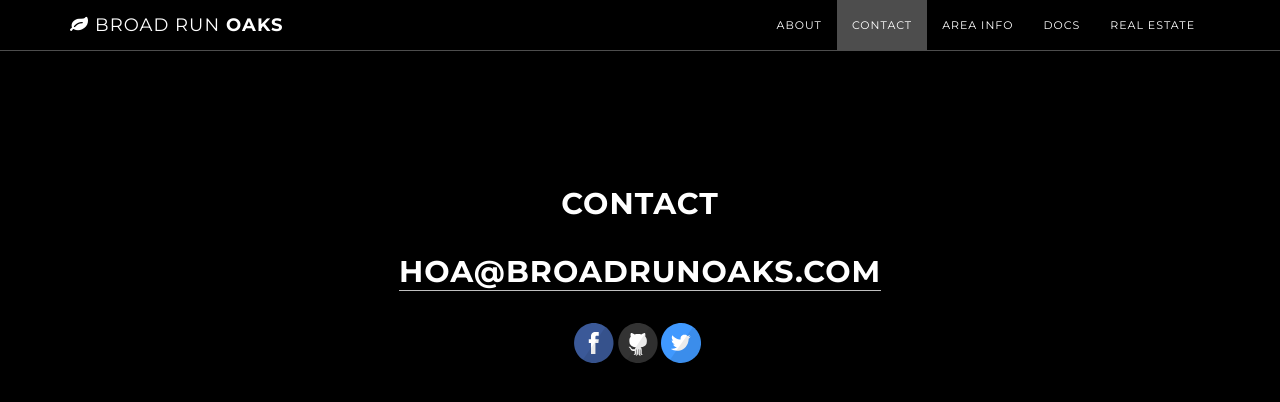
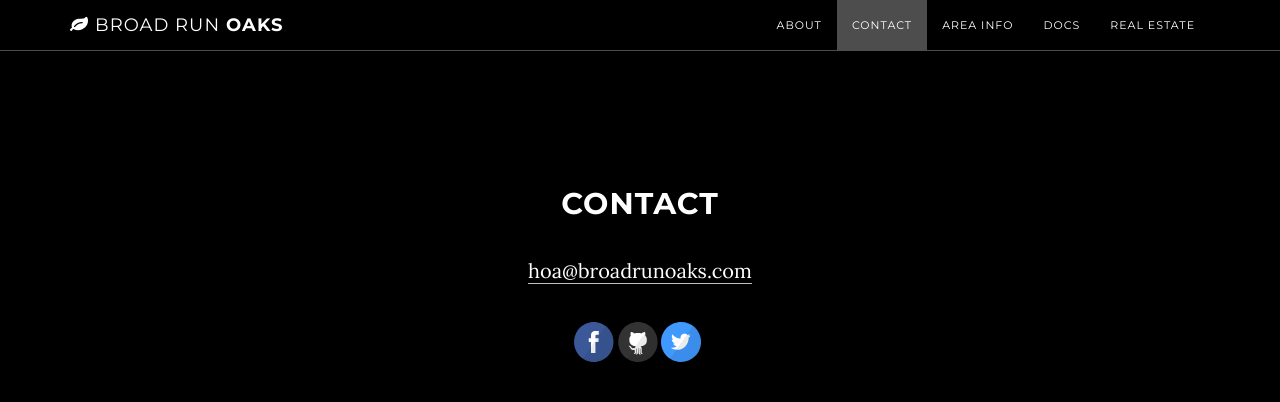
Before and after one commit to BroadRunOaks/broadrunoaks.github.io, a Jekyll site: the page built from index.html, in a window 1280 px wide and 900 px high, scrolled down 1975 px. Shown: the top 402 px of the window. Built offline with Jekyll 4.4.1, drawn with Linux system fonts in a browser that asks for light colours; Markdown is read by kramdown in place of the engine named in the settings.

Commit message:
Update contact.html

```diff
--- a/_includes/contact.html
+++ b/_includes/contact.html
@@ -4,8 +4,8 @@
             <div class="col-lg-8 col-lg-offset-2">
                 <h2>Contact</h2>
                 <p>
-                  <h2><a class="contact" href="mailto:{{ site.contact }}">{{ site.contact }}</a>
-                  </h2>
+                  <a class="contact" href="mailto:{{ site.contact }}">{{ site.contact }}</a>
+
                 </p>
                 {% include social.html %}
             </div>
```
